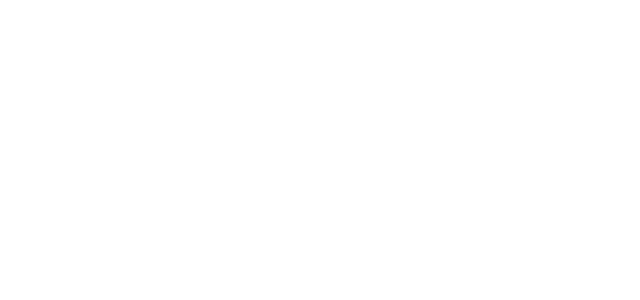
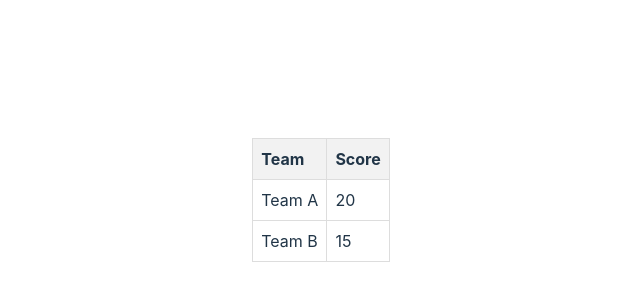
Before and after one commit to EviVermeeren/DEV5-LAB6-FRONTEND, a Vue app: page / in a window 1280 px wide. Shown: the part 210-510 px from the top of the page, without its empty margins (319-959 px from the left). Built offline with nearby package versions, Linux system fonts and the light colour scheme.

Commit message:
feat: add scoreboard layout

```diff
--- a/src/components/ScoreBoard.vue
+++ b/src/components/ScoreBoard.vue
@@ -1,5 +1,49 @@
-<script setup></script>
+<script setup>
+import { ref } from "vue";
 
-<template></template>
+const teams = ref([
+  { name: "Team A", score: 20 },
+  { name: "Team B", score: 15 },
+]);
+</script>
 
-<style scoped></style>
+<template>
+  <div>
+    <table class="team-table">
+      <thead>
+        <tr>
+          <th>Team</th>
+          <th>Score</th>
+        </tr>
+      </thead>
+      <tbody>
+        <tr v-for="(team, index) in teams" :key="index">
+          <td>{{ team.name }}</td>
+          <td>{{ team.score }}</td>
+        </tr>
+      </tbody>
+    </table>
+  </div>
+</template>
+
+<style scoped>
+.team-table {
+  width: 100%;
+  border-collapse: collapse;
+  margin-top: 20px;
+}
+.team-table th,
+.team-table td {
+  border: 1px solid #ddd;
+  padding: 8px;
+  text-align: left;
+}
+
+.team-table th {
+  background-color: #f2f2f2;
+}
+
+.team-table tr:hover {
+  background-color: #f5f5f5;
+}
+</style>
```
